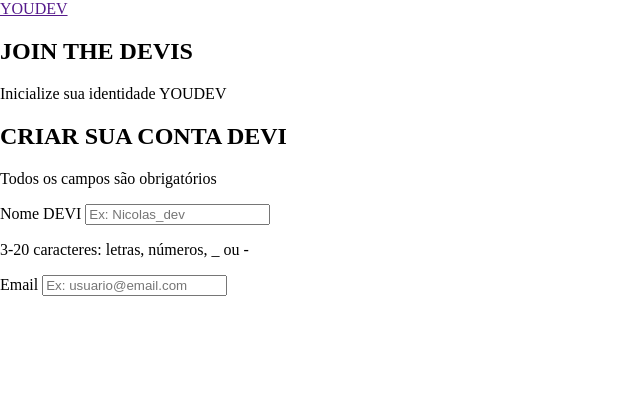
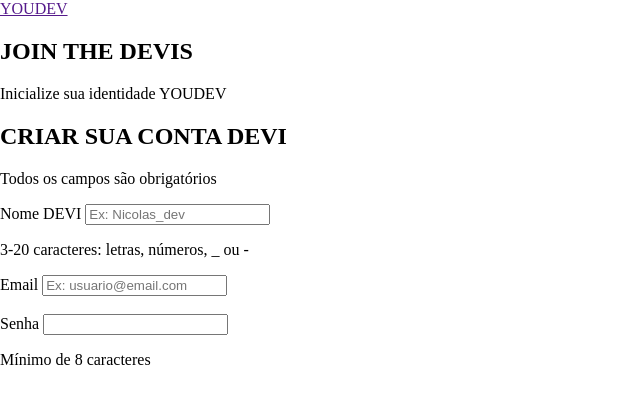
Before and after one commit to NicolasGoulart18/gamer-sign-up-form, a plain HTML site: page index.html in a window 1280 px wide. Shown: the whole page, without its empty margins (0-640 px from the left). Drawn offline with Linux system fonts and the light colour scheme.

Commit message:
feat: add password fields

```diff
--- a/index.html
+++ b/index.html
@@ -24,7 +24,10 @@
         <input type="text" name="nome-devi" id="nome-devi" placeholder="Ex: Nicolas_dev">
         <p class="hint">3-20 caracteres: letras, números, _ ou -</p>
         <label for="email">Email</label>
-        <input type="email" name="email" id="email" placeholder="Ex: usuario@email.com">
+        <input type="email" name="email" id="email" placeholder="Ex: usuario@email.com"><br><br>
+        <label for="senha">Senha</label>
+        <input type="password" id="senha" name="senha">
+        <p class="hinit">Mínimo de 8 caracteres</p>
       </form>
     </section>
   </main>
```
